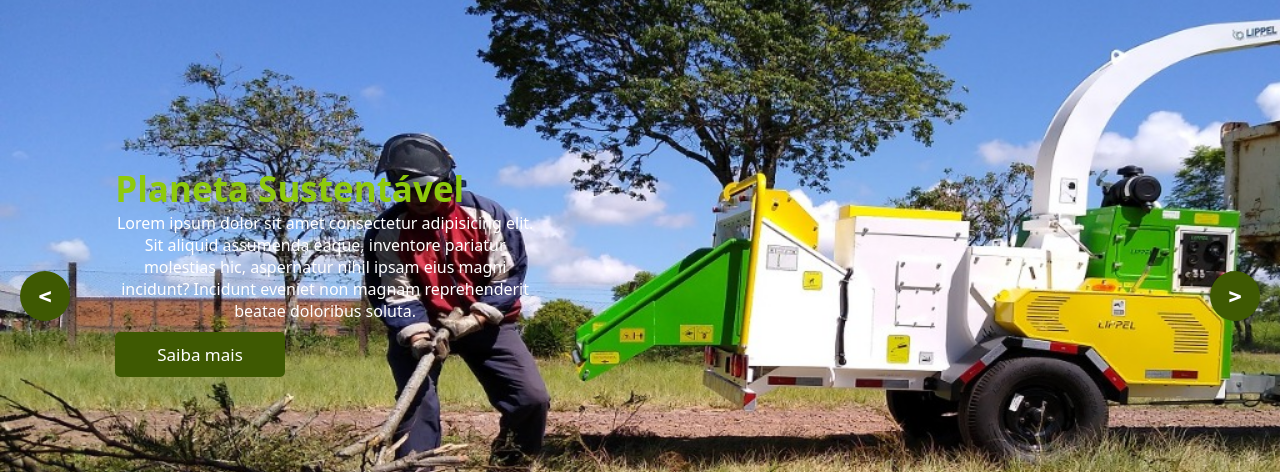
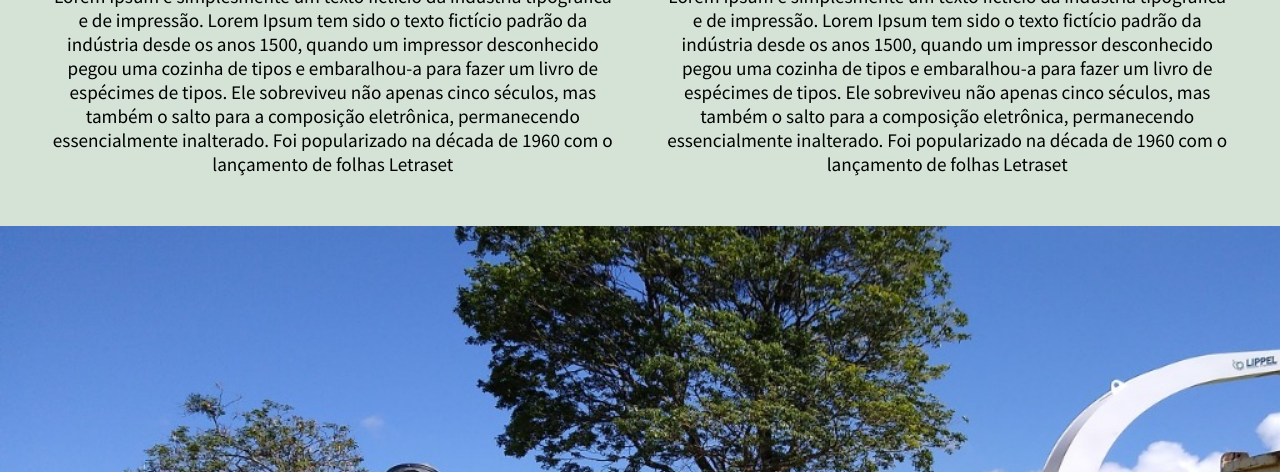
Before and after one commit to Wellpt/TechTeamProject, a website: page index.html in a window 1280 px wide. Shown: the part 628-1100 px from the top of the page. Drawn offline with Linux system fonts and the light colour scheme.

Commit message:
infor home

```diff
--- a/css/index.css
+++ b/css/index.css
@@ -12,7 +12,7 @@ body {
 }
 
 :root {
-    --cor-primaria-success: #78A614;
+    --cor-primaria-success: #618c03;
     --cor-hover-success: #e7dfdf;
     --cor-secundaria-success: rgb(27, 66, 50);
 }
@@ -38,7 +38,7 @@ p {
 }
 
 section .botao {
-    background-color: #78A614;
+    background-color: #618c03;
     margin: 20px;
 }
 
@@ -84,7 +84,7 @@ section {
 
 .content p {
     text-align: center;
-    color: #78A614;
+    color: #618c03;
     font-weight: bold;
 }
 
@@ -233,88 +233,16 @@ footer {
     word-spacing: 2px;
     text-transform: capitalize;
 }
+/* Sessão article */
 
-/* ANALISAR SE CÓDIGOS AINDA SERÂO USADOS, SENÂO EXCLUIR
-/*---------------------- CARROSSEL -------------------------
-
-#carousel {
-    width: 100%;
-    border-top: 1px solid #f5f6f3;
+.art {
+    display: flex;
+    padding: 2%;
 }
-
-.carousel-images {
-    display: flex;
-    align-items: center;
-    width: 100%;
-    height: auto;
-    position: relative;
+.art2 {
+    width: 50%;
+    padding: 2%;
 }
-
-.carousel-images a {
-    font-size: 2em;
-    padding: 10px;
-    color: white;
-    border: none;
-    border-radius: 10px;
-    background-color: transparent;
-}
-
-.carousel-images a:hover {
-    cursor: pointer;
-    background-color: rgba(0, 0, 0, 0.5);
-}
-
-.carousel-images img {
-    display: none;
-}
-
-.carousel-images .active {
-    display: flex;
-    width: 100%;
-    max-height: 88vh;
-    transition: 0.5s ease;
-}
-
-#left-button {
-    left: 20px;
-    position: absolute;
-}
-
-#rigth-button {
-    right: 20px;
-    position: absolute;
-}
-
-.text-informs {
-    left: 0;
-    right: 0;
-    top: 90%;
-    bottom: 0;
-    margin: auto;
-    font-size: 1.2em;
-    display: flex;
-    width: 100%;
-    justify-content: center;
-    position: absolute;
-    align-items: baseline;
-}
-
-.informs {
-    background: none;
-    color: white;
-    font-size: 25px;
-    position: absolute;
-    top: -150px;
-    left: 100px;
-    font-weight: bold;
-    font-style: oblique;
-    text-shadow: 0 0 0.4em #000, 0 0 0.4em #000, 0 0 0.4em #000;
-}
-
-figure.image {
-    border-radius: 20px;
-}
-
 
 /*seção de cards */
 
--- a/index.html
+++ b/index.html
@@ -52,6 +52,28 @@
             </div>
         </section>
 
+        <article class="art">
+            <div class="art2">
+                <h1>Zero de desperdício</h1>
+                <p>
+                    Lorem Ipsum é simplesmente um texto fictício da indústria tipográfica e de impressão. Lorem Ipsum
+                    tem sido o texto fictício padrão da indústria desde os anos 1500, quando um impressor desconhecido
+                    pegou uma cozinha de tipos e embaralhou-a para fazer um livro de espécimes de tipos. Ele sobreviveu
+                    não apenas cinco séculos, mas também o salto para a composição eletrônica, permanecendo
+                    essencialmente inalterado. Foi popularizado na década de 1960 com o lançamento de folhas Letraset
+                </p>
+            </div>
+            <div class="art2">
+                <h1>Zero de desperdício</h1>
+                <p>
+                    Lorem Ipsum é simplesmente um texto fictício da indústria tipográfica e de impressão. Lorem Ipsum
+                    tem sido o texto fictício padrão da indústria desde os anos 1500, quando um impressor desconhecido
+                    pegou uma cozinha de tipos e embaralhou-a para fazer um livro de espécimes de tipos. Ele sobreviveu
+                    não apenas cinco séculos, mas também o salto para a composição eletrônica, permanecendo
+                    essencialmente inalterado. Foi popularizado na década de 1960 com o lançamento de folhas Letraset
+                </p>
+            </div>
+        </article>
 
         <form>
             <div class="form-doador">
@@ -96,7 +118,8 @@
                 <div class="slide">
                     <div class="contentproje">
                         <h3>Planeta Sustentável</h3>
-                   <p>Lorem ipsum dolor sit amet consectetur adipisicing elit. Unde similique ipsam quibusdam inventore earum, quo assumenda, quam molestiae
+                        <p>Lorem ipsum dolor sit amet consectetur adipisicing elit. Unde similique ipsam quibusdam
+                            inventore earum, quo assumenda, quam molestiae
                             laborum praesentium velit accusantium iure excepturi. Iste dolores id odit veritatis ex?</p>
                         <a href="#" class="bntproj">Saiba mais</a>
                     </div>
@@ -107,8 +130,10 @@
                 <div class="slide">
                     <div class="contentproje">
                         <h3>Planeta Sustentável</h3>
-                   <p>Lorem ipsum dolor sit amet consectetur adipisicing elit. Sit aliquid assumenda eaque, inventore
-                       pariatur molestias hic, aspernatur nihil ipsam eius magni incidunt? Incidunt eveniet non magnam
+                        <p>Lorem ipsum dolor sit amet consectetur adipisicing elit. Sit aliquid assumenda eaque,
+                            inventore
+                            pariatur molestias hic, aspernatur nihil ipsam eius magni incidunt? Incidunt eveniet non
+                            magnam
                             reprehenderit beatae doloribus soluta.</p>
                         <a href="#" class="bntproj">Saiba mais</a>
                     </div>
@@ -128,7 +153,8 @@
             </div>
 
 
-            <div id="prev" onclick="prev()"> < </div>
+            <div id="prev" onclick="prev()">
+                < </div>
                     <div id="next" onclick="next()"> > </div>
         </section>
 
@@ -175,8 +201,12 @@
             <h1>O futuro depende de nós!</h1>
             <h2>Principais fontes de <b>desperdício</b> e perdas de alimentos:</h2>
 
-            <p>A Organização das Nações Unidas (ONU) definiu os 5 principais fatores causadores do desperdício de alimentos: Produção agrícola: perdas devido a danos mecânicos e/ou derramamento durante a operação de colheita; Manuseio e armazenamento pós-colheita:
-                perdas devido a derramamento e degradação durante o manuseio, armazenamento e transporte entre a fazenda e a distribuição. De todas as frutas e vegetais que vão para o lixo no Brasil, cerca de 50% são perdidas durante o transporte e manuseio,
+            <p>A Organização das Nações Unidas (ONU) definiu os 5 principais fatores causadores do desperdício de
+                alimentos: Produção agrícola: perdas devido a danos mecânicos e/ou derramamento durante a operação de
+                colheita; Manuseio e armazenamento pós-colheita:
+                perdas devido a derramamento e degradação durante o manuseio, armazenamento e transporte entre a fazenda
+                e a distribuição. De todas as frutas e vegetais que vão para o lixo no Brasil, cerca de 50% são perdidas
+                durante o transporte e manuseio,
                 processamento e distribuição.</p>
 
         </div>
@@ -202,7 +232,8 @@
                 <h1>Produção Sem Desperdício</h1>
                 <div class="content">
                     <p>Alternativa para te ajudar a evitar o desperdício</p>
-                    <a href="https://summitagro.estadao.com.br/saude-no-campo/acoes-para-reduzir-o-desperdicio-de-alimentos-na-agricultura/#:~:text=Armazene%20os%20produtos%20de%20forma,embalagens%20espec%C3%ADficas%20para%20essa%20finalidade." target="_blank">Veja mais</a>
+                    <a href="https://summitagro.estadao.com.br/saude-no-campo/acoes-para-reduzir-o-desperdicio-de-alimentos-na-agricultura/#:~:text=Armazene%20os%20produtos%20de%20forma,embalagens%20espec%C3%ADficas%20para%20essa%20finalidade."
+                        target="_blank">Veja mais</a>
                 </div>
             </div>
 
@@ -216,14 +247,17 @@
     <footer>
         <div class="footer-content">
             <h3>Obrigado pela sua visita!</h3>
-            <p>Lorem, ipsum dolor sit amet consectetur adipisicing elit. Sit quam quaerat dolorem, aperiam nostrum, aliquam repellendus consectetur laborum facere vel quidem eveniet. Id odit accusantium veritatis tenetur adipisci delectus laboriosam!</p>
+            <p>Lorem, ipsum dolor sit amet consectetur adipisicing elit. Sit quam quaerat dolorem, aperiam nostrum,
+                aliquam repellendus consectetur laborum facere vel quidem eveniet. Id odit accusantium veritatis tenetur
+                adipisci delectus laboriosam!</p>
             <ul class="socials">
 
                 <li>
                     <a href="#"><img src="./Imagens/img tratadas/icons/facebook.png">
                 </li>
                 <li>
-                    <a href="https://github.com/Wellpt/TechTeamProject" target="_blank"><img src="./Imagens/img tratadas/icons/git.png">
+                    <a href="https://github.com/Wellpt/TechTeamProject" target="_blank"><img
+                            src="./Imagens/img tratadas/icons/git.png">
                     </a>
                 </li>
                 <li>
@@ -231,7 +265,8 @@
                     </a>
                 </li>
                 <li>
-                    <a href="https://wa.me/5581988693599?text=Agradecemos+o+seu+contato!+%0d%0aEm+breve+voc%c3%aa+ser%c3%a1+atendido." target="_blank"><img src="./Imagens/img tratadas/icons/whatsapp.png"></a>
+                    <a href="https://wa.me/5581988693599?text=Agradecemos+o+seu+contato!+%0d%0aEm+breve+voc%c3%aa+ser%c3%a1+atendido."
+                        target="_blank"><img src="./Imagens/img tratadas/icons/whatsapp.png"></a>
                 </li>
                 <li>
                     <a href="#"><img src="./Imagens/img tratadas/icons/email.png"></a>
```
Lines whose indentation alone changed are shown as unchanged.
